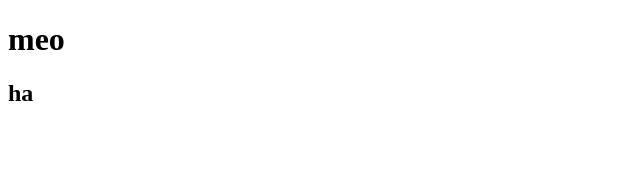
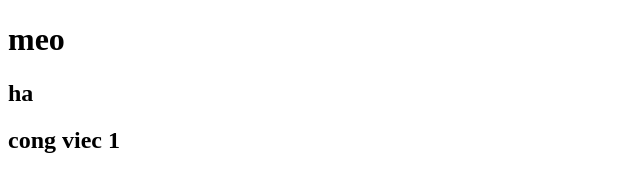
Before and after one commit to TranHuuQuyet/duanA, a plain HTML site: page index.html in a window 1280 px wide. Shown: the whole page, without its empty margins (0-640 px from the left). Drawn offline with Linux system fonts and the light colour scheme.

Commit message:
congviec1

```diff
--- a/index.html
+++ b/index.html
@@ -8,5 +8,6 @@
   <body>
     <h1>meo</h1>
     <h2>ha</h2>
+    <h2>cong viec 1</h2>
   </body>
 </html>
```
